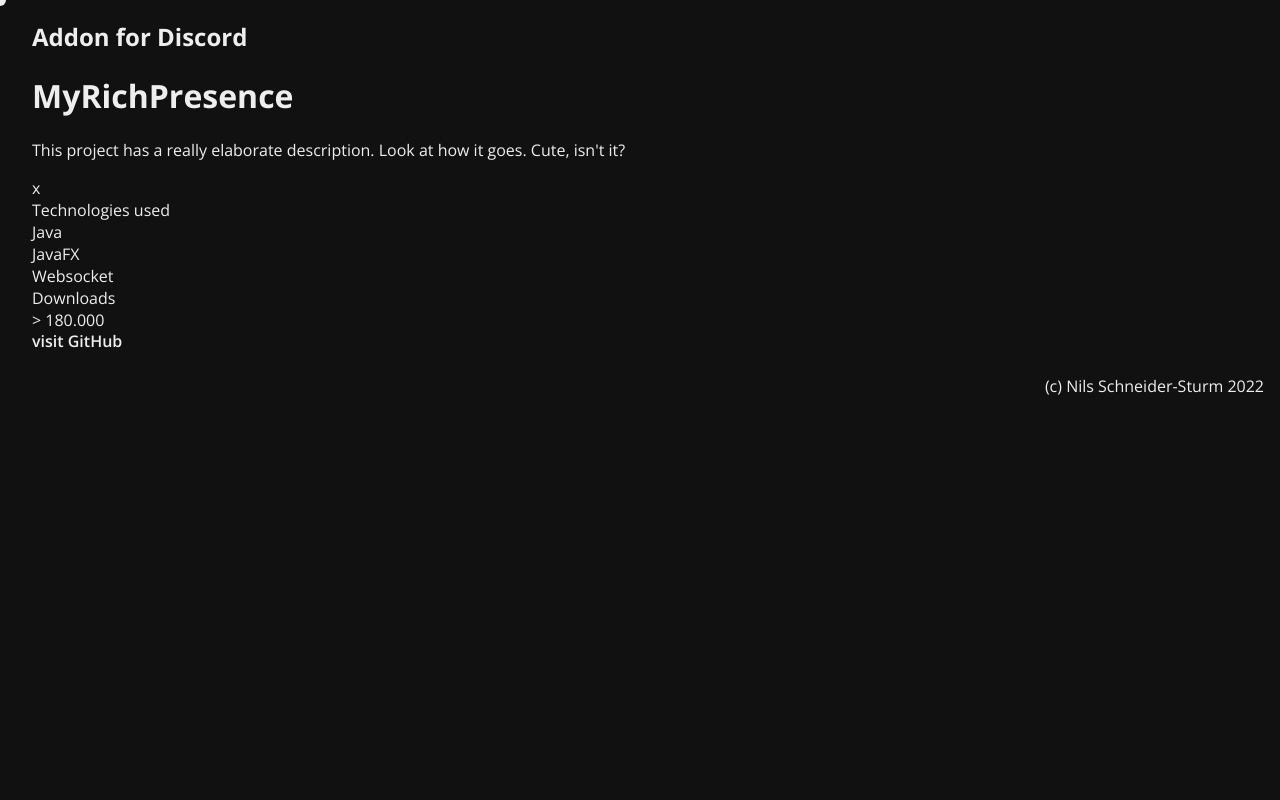
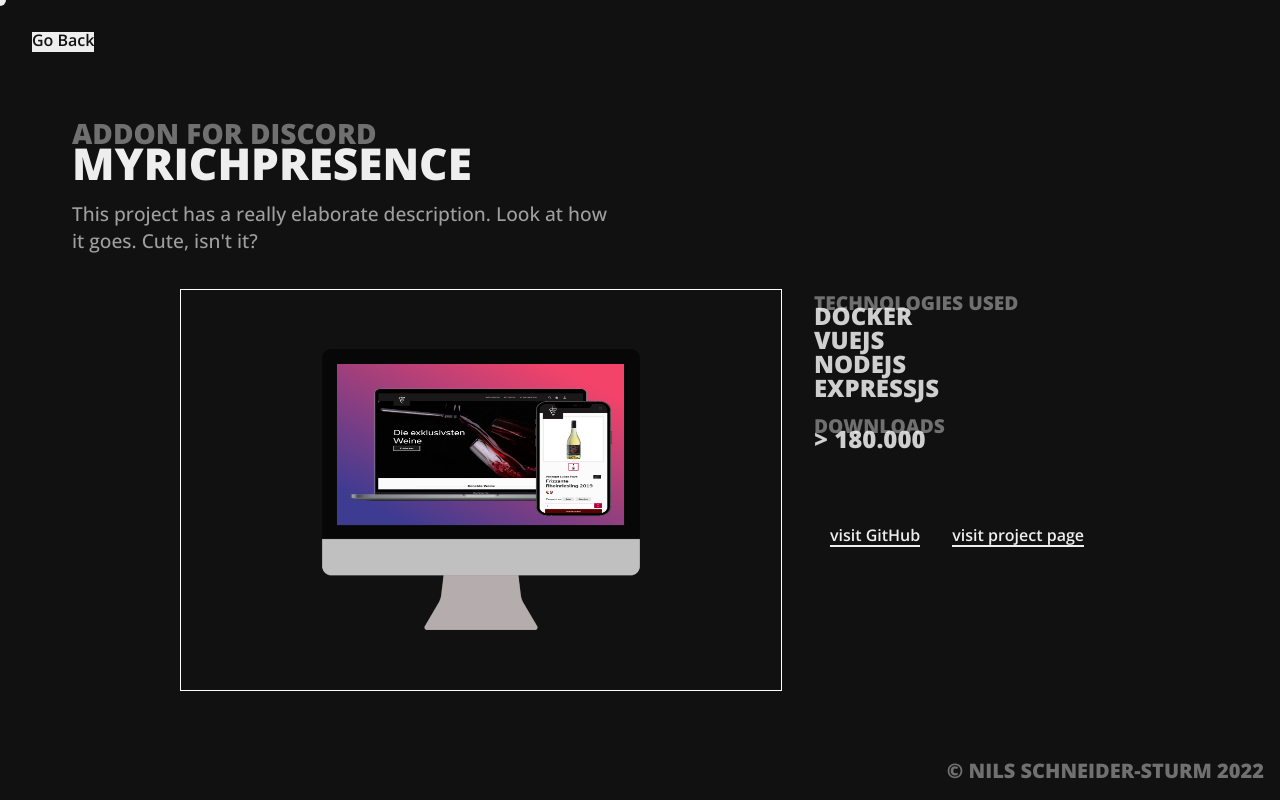
Before and after one commit to strukteon/schnst.at, a website: page portfolio/details/index.pug in a window 1280 px wide. Drawn offline with nearby package versions, Linux system fonts and the light colour scheme; files that its build step writes are made by us from their sources; a script that the page names is missing.

Commit message:
updated project detail

```diff
--- a/assets/layout/layout.pug
+++ b/assets/layout/layout.pug
@@ -10,9 +10,11 @@
             script(defer src="https://cdnjs.cloudflare.com/ajax/libs/mo-js/0.288.2/mo.min.js")
             script(defer src="/assets/scripts/all.js")
     body
-        block anim-wrapper
-            .anim-wrapper
+        .anim-wrapper
+            block anim-wrapper
                 .mouse-circle
+
+        block before-content
 
         .content
             block content
@@ -20,5 +22,5 @@
 
         block footer
             footer.footer
-                span (c) Nils Schneider-Sturm 2022
+                p.copyright &copy; Nils Schneider-Sturm 2022
                 //a(href="/imprint/") Imprint
--- a/assets/scripts/all.js
+++ b/assets/scripts/all.js
@@ -75,7 +75,6 @@
 
 switchScreenLink.forEach(l => {
     l.addEventListener("click", e => {
-        e.preventDefault();
 
         new mojs.Shape({
             parent: anim_wrapper,
--- a/assets/styles/all.css
+++ b/assets/styles/all.css
@@ -70,6 +70,7 @@
 a:not(.no-hover-effect).reverse-colors {
     color: #eee;
     background-color: #111;
+    border-bottom-color: #eee;
 }
 
 a:not(.no-hover-effect) .hover-elem {
@@ -90,9 +91,20 @@
 }
 
 .footer {
+    position: absolute;
+    bottom: 0;
+    right: 0;
     display: flex;
     padding: 1rem;
     justify-content: end;
     align-items: center;
     gap: 1rem;
 }
+
+.footer .copyright {
+    font-weight: 800;
+    font-size: 1.25rem;
+    margin: 0;
+    text-transform: uppercase;
+    color: rgba(0, 0, 0, .6);
+}
--- a/assets/styles/dark.css
+++ b/assets/styles/dark.css
@@ -6,3 +6,7 @@
 .anim-wrapper .mouse-circle {
     background-color: #eee;
 }
+
+.footer .copyright {
+    color: rgba(255, 255, 255, .4);
+}
--- a/portfolio/details/index.pug
+++ b/portfolio/details/index.pug
@@ -1,29 +1,59 @@
 extends ../../assets/layout/layout
 
 block append styles
+    link(rel="stylesheet" href="/assets/styles/dark.css")
     link(rel="stylesheet" href="style.css")
-    link(rel="stylesheet" href="/assets/styles/dark.css")
+
+block append scripts
+    script(defer src="script.js")
+
+
+block append before-content
+    a(href="../").go-back-btn.reverse-colors Go Back
 
 block content
+    include ../projects
+
     h2.project-title Addon for Discord
     h1.project-name MyRichPresence
 
     p.project-description This project has a really elaborate description. Look at how it goes. Cute, isn't it?
 
     .project-overview
-        .preview-images x
+        .preview-images
+            each image in proj.images
+                each device in devices
+                    if ! image.type == device.name
+                        - continue
+                    .image(
+                        style=`\
+                        --device-scale: ${image.device_scale};\
+                        --device-width: ${device.dimensions[0]}px;\
+                        --device-height: ${device.dimensions[1]}px;\
+                        --device-pos-x: ${image.device_pos[0]}px;\
+                        --device-pos-y: ${image.device_pos[1]}px;\
+                        --device-frame-pos-x: ${device.frame.pos[0]}px;\
+                        --device-frame-pos-y: ${device.frame.pos[1]}px;\
+                        --device-frame-width: ${device.frame.dimensions[0]}px;\
+                        --device-frame-height: ${device.frame.dimensions[1]}px;\
+                        --device-frame-aspect-ratio: ${device.frame.aspect_ratio};\
+                        `
+                    )
+                        img.frame(src=image.src)
+                        img.device(src=device.src)
 
         .aside
             .fact
                 .fact-title Technologies used
-                .fact-value Java
-                .fact-value JavaFX
-                .fact-value Websocket
+                .fact-value
+                    each tech in proj.technologies
+                        p= tech
 
-            .fact
-                .fact-title Downloads
-                .fact-value > 180.000
+            each fact in proj.facts
+                .fact
+                    .fact-title= fact.fact_title
+                    .fact-value= fact.fact_value
 
             .actions
-                a(href="https://github.com") visit GitHub
-                a(href="https://github.com") visit project page
+                a(href="https://github.com").reverse-colors visit GitHub
+                a(href="https://github.com").reverse-colors visit project page
--- /dev/null
+++ b/portfolio/details/script.js
@@ -0,0 +1,27 @@
+let previewImagesDiv = document.querySelector(".preview-images");
+let previewImages = document.querySelectorAll(".preview-images .image");
+previewImages.forEach(image => {
+    image.addEventListener("click", e => {
+        let boundingRect = image.getBoundingClientRect();
+        console.log(boundingRect)
+        anim_wrapper.appendChild(image);
+        let scale = 2;
+       /* const html = new mojs.Html({
+            el: image,
+            x: {[boundingRect.x + "px"]: (window.innerWidth / 2 - boundingRect.width / 2) + "px"},
+            y: {[boundingRect.y + "px"]: (window.innerHeight / 2 - boundingRect.height / 2) + "px"},
+            scale: {1: 2}
+        })*/
+        image.style.position = "absolute";
+        image.style.top = boundingRect.top + 28 + "px";
+        image.style.left = boundingRect.left + 32 + "px";
+        anim_wrapper.style.zIndex = "10";
+//        image.style.transform = "translateX(" + boundingRect.top + 28 + "px" +") translateY(" +boundingRect.left + 32 + "px" + ") scale(2)";
+
+  //      image.style.transform = "translateX(calc(50vh - 50%)) translateY(calc(50vw - 50%)) scale(2)";
+        setTimeout(() =>     image.classList.add("focused-big"), 200        )
+  anim_wrapper.style.backdropFilter = "blur(4px)";
+       // html.play()
+    })
+    console.log(image)
+})
--- /dev/null
+++ b/portfolio/details/style.css
@@ -0,0 +1,101 @@
+
+.go-back-btn {
+    font-weight: 800;
+    margin: 2rem !important;
+}
+
+.content {
+    max-width: 1200px;
+    margin-top: 2rem;
+}
+.project-title {
+    text-transform: uppercase;
+    font-weight: 800;
+    font-size: 1.75rem;
+    margin: 0;
+    line-height: 1.5rem;
+    color: rgba(255, 255, 255, .4);
+}
+
+.project-name {
+    text-transform: uppercase;
+    font-weight: 800;
+    font-size: 2.75rem;
+    margin: 0;
+    line-height: 2.25rem;
+}
+
+.project-description {
+    font-weight: 500;
+    color: rgba(255, 255, 255, .6);
+    font-size: 1.2rem;
+    max-width: 550px;
+}
+
+.project-overview {
+    display: flex;
+    flex-direction: row;
+    flex-wrap: wrap;
+    justify-content: center;
+}
+.project-overview > * {
+    margin: 1rem;
+}
+
+.preview-images {
+    position: relative;
+    display: block;
+    width: 600px;
+    height: 400px;
+    border: 1px white solid;
+}
+
+.image {
+    position: absolute;
+    width: var(--device-width);
+    height: var(--device-height);
+    top: var(--device-pos-y);
+    left: var(--device-pos-x);
+    transform: scale(1) translateX(0) translateY(0);
+    transition: all 2s ease;
+}
+.image .device {
+    width: var(--device-width);
+    height: var(--device-height);
+}
+.image .frame {
+    position: absolute;
+    width: var(--device-frame-width);
+    height: var(--device-frame-height);
+    top: var(--device-frame-pos-y);
+    left: var(--device-frame-pos-x);
+}
+
+.image.focused-big {
+    transform: translateX(calc(50vw - 50%)) translateY(calc(50vh - 50%)) scale(2) !important;
+}
+.aside .fact .fact-title {
+    color: rgba(255, 255, 255, .4);
+    font-size: 1.2rem;
+    font-weight: 800;
+    text-transform: uppercase;
+}
+
+.aside .fact .fact-value, .aside .fact .fact-value > * {
+    margin: 0;
+    color: rgba(255, 255, 255, .8);
+    font-size: 1.5rem;
+    font-weight: 800;
+    text-transform: uppercase;
+    line-height: 1.5rem;
+}
+.aside .fact .fact-value {
+    transform: translateY(-12px);
+}
+
+.actions {
+    margin-top: 3rem;
+}
+.actions > * {
+    margin: 1rem !important;
+}
--- a/portfolio/projects.pug
+++ b/portfolio/projects.pug
@@ -31,7 +31,17 @@
             name: "strukteon.net",
             url: "https://strukteon.net/",
             img_url: ["/portfolio/images/homepage_image1.png"],
+            images: [{
+                src: "/portfolio/images/vinoshop_image1.png",
+                type: "imac",
+                device_pos: [ 600 / 2 - 318 / 2, 400 / 2 - 281 / 2 ],
+                device_scale: 1.2,
+            }],
             technologies: ["Docker", "VueJS", "NodeJS", "ExpressJS"],
+            facts: [{
+                fact_title: "Downloads",
+                fact_value: "> 180.000"
+            }]
         },
         {
             title: "Online wineshop",
@@ -63,8 +73,23 @@
                 month: "since",
                 year: "2015"
             },
-            img_url: ["https://github-readme-stats.vercel.app/api/top-langs/?username=strukteon&bg_color=111111&title_color=eeeeee&text_color=dddddd&langs_count=10&layout=compact"],
+            img_url: ["/portfolio/images/myrpc_image1.png"],
             url: "https://github.com/strukteon",
             technologies: ["TypeScript", "Kotlin", "and more"],
         },
+    ];
+
+    var proj = projects[0]
+
+    var devices = [
+        {
+            name: "imac",
+            src: "/portfolio/images/imac.png",
+            dimensions: [ 318, 281 ],
+            frame: {
+                pos: [15, 15],
+                dimensions: [ 287, 161 ],
+                aspect_ratio: "16 / 9"
+            }
+        }
     ]
```
Also changed, not shown: portfolio/images/imac.png (added), 1 other file.
